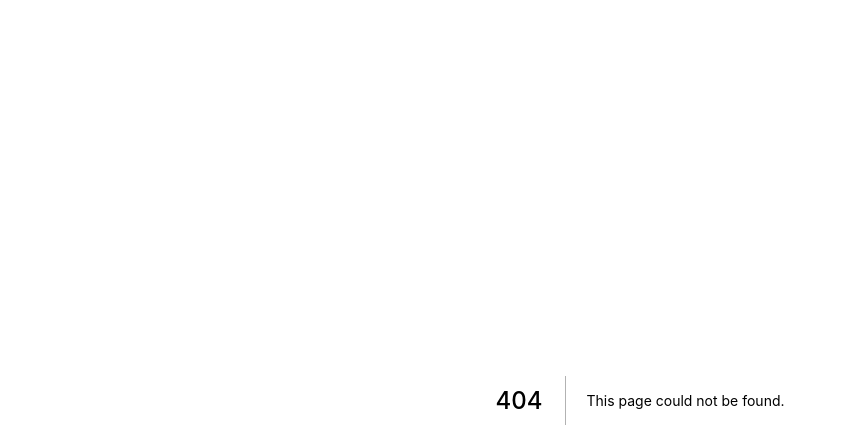
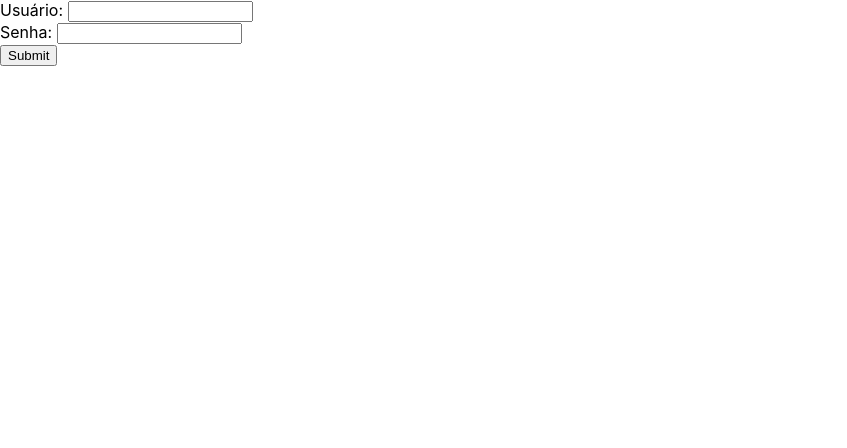
Before and after one commit to GabrielGui13/ifrn-chat-web, a Next.js app: page /login in a window 1280 px wide. Before the commit this address had no page. Shown: the top 448 px of the page, without its empty margins (0-847 px from the left). Built offline with nearby package versions, Linux system fonts and the light colour scheme.

Commit message:
Created a draft login page

```diff
--- /dev/null
+++ b/pages/login.js
@@ -0,0 +1,21 @@
+import React from 'react';
+
+const Login = props => {
+  return (
+    <div>
+      <div>
+        <label>Usuário: </label>
+        <input type="text" title="apelido ou email do usuário" />
+      </div>
+      <div>
+        <label>Senha: </label>
+        <input type="password" title="senha do usuário" />
+      </div>
+      <div>
+        <input type="submit" title="Entrar" />
+      </div>
+    </div>
+  );
+};
+
+export default Login;
```
